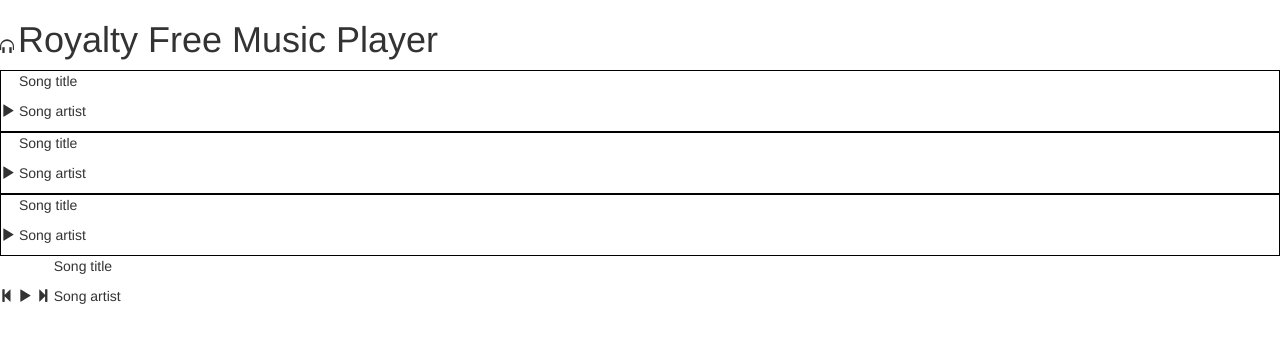
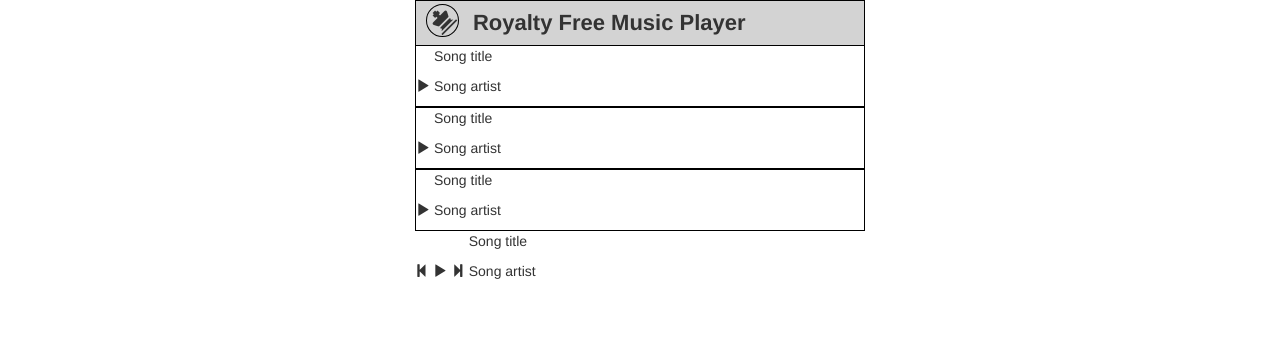
Before and after one commit to vikingeducation/assignment_royalty_free_music_player, a PHP site: page / in a window 1280 px wide. Shown: the top 343 px of the page. Run offline with PHP 8.4, Linux system fonts and the light colour scheme; some libraries are stand-ins or nearby versions.

Commit message:
Style header

```diff
--- a/css/styles.css
+++ b/css/styles.css
@@ -1,8 +1,30 @@
 @-moz-document url-prefix() {
   fieldset {
     display: table-cell; } }
+body {
+  width: 450px;
+  margin: auto; }
+
+header {
+  background: lightgrey;
+  border: 1px solid black;
+  border-bottom: none; }
+
+.glyphicon-king {
+  margin-left: 10px;
+  padding: 5px;
+  margin-right: 10px;
+  font-size: 21px;
+  -webkit-transform: rotate(-45deg);
+  border: 1px solid black;
+  border-radius: 90px; }
+
 h1 {
-  display: inline-block; }
+  margin-top: 10px;
+  margin-bottom: 10px;
+  display: inline-block;
+  font-size: 22px;
+  font-weight: bold; }
 
 .song-container {
   border: 1px solid black; }
--- a/index.html
+++ b/index.html
@@ -6,17 +6,19 @@
     <meta name="viewport" content="width=device-width, initial-scale=1">
     <title>Royalty Free Music Player</title>
 
-    <script src="http://ajax.googleapis.com/ajax/libs/jquery/1.11.1/jquery.min.js"></script>
-    <script src="https://maxcdn.bootstrapcdn.com/bootstrap/3.2.0/js/bootstrap.min.js"></script>
-    <link rel="stylesheet" href="https://maxcdn.bootstrapcdn.com/bootstrap/3.2.0/css/bootstrap.min.css">
+    <!-- Latest compiled and minified CSS -->
+    <link rel="stylesheet" href="https://maxcdn.bootstrapcdn.com/bootstrap/3.3.7/css/bootstrap.min.css" integrity="sha384-BVYiiSIFeK1dGmJRAkycuHAHRg32OmUcww7on3RYdg4Va+PmSTsz/K68vbdEjh4u" crossorigin="anonymous">
+    <!-- Optional theme -->
+    <link rel="stylesheet" href="https://maxcdn.bootstrapcdn.com/bootstrap/3.3.7/css/bootstrap-theme.min.css" integrity="sha384-rHyoN1iRsVXV4nD0JutlnGaslCJuC7uwjduW9SVrLvRYooPp2bWYgmgJQIXwl/Sp" crossorigin="anonymous">
+    <!-- Latest compiled and minified JavaScript -->
+    <script src="https://maxcdn.bootstrapcdn.com/bootstrap/3.3.7/js/bootstrap.min.js" integrity="sha384-Tc5IQib027qvyjSMfHjOMaLkfuWVxZxUPnCJA7l2mCWNIpG9mGCD8wGNIcPD7Txa" crossorigin="anonymous"></script>
 
     <link rel="stylesheet" href="css/styles.css">
   </head>
 
   <body>
-    <div>
       <header>
-        <span class="glyphicon glyphicon-headphones"></span>
+        <span class="glyphicon glyphicon-king"></span>
         <h1>Royalty Free Music Player</h1>
       </header>
       <body>
@@ -53,9 +55,5 @@
           </div>
         </div>
       </footer>
-
-    </div>
   </body>
-
-
   </html>
--- a/scss/styles.scss
+++ b/scss/styles.scss
@@ -2,8 +2,33 @@
   fieldset { display: table-cell; }
 }
 
+body {
+  width:450px;
+  margin:auto;
+}
+
+header {
+  background: lightgrey;
+  border: 1px solid black;
+  border-bottom: none;
+}
+.glyphicon-king{
+  margin-left: 10px;
+  padding: 5px;
+  margin-right: 10px;
+  font-size: 21px;
+  -webkit-transform: rotate(-45deg);
+  border: 1px solid black;
+  border-radius: 90px;
+
+}
+
 h1{
-  display:inline-block;
+      margin-top: 10px;
+      margin-bottom: 10px;
+      display: inline-block;
+      font-size: 22px;
+      font-weight: bold;
 }
 .song-container{
   border: 1px solid black;
```
Also changed, not shown: 1 other file.
